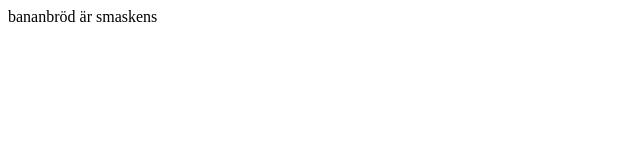
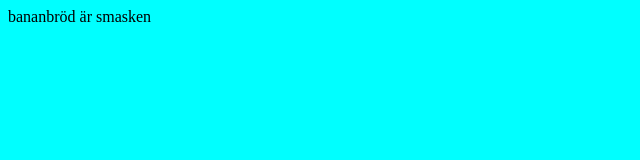
Before and after one commit to SmillaAstrom/hello_git, a plain HTML site: page index.html in a window 1280 px wide. Shown: the whole page, without its empty margins (0-640 px from the left). Drawn offline with Linux system fonts and the light colour scheme.

Commit message:
add some color

```diff
--- a/index.html
+++ b/index.html
@@ -5,8 +5,10 @@
     <meta http-equiv="X-UA-Compatible" content="IE=edge" />
     <meta name="viewport" content="width=device-width, initial-scale=1.0" />
     <title>Document</title>
+    <link rel="stylesheet" href="styles/reset.css" />
+    <link rel="stylesheet" href="styles/style.css" />
   </head>
   <body>
-    bananbröd är smaskens
+    bananbröd är smasken
   </body>
 </html>
--- /dev/null
+++ b/styles/style.css
@@ -0,0 +1,3 @@
+body {
+  background-color: aqua;
+}
```
Also changed, not shown: styles/reset.css (added).
